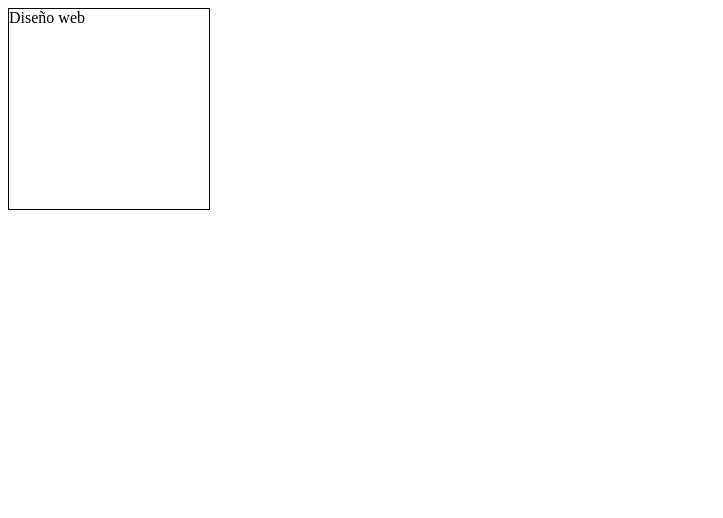
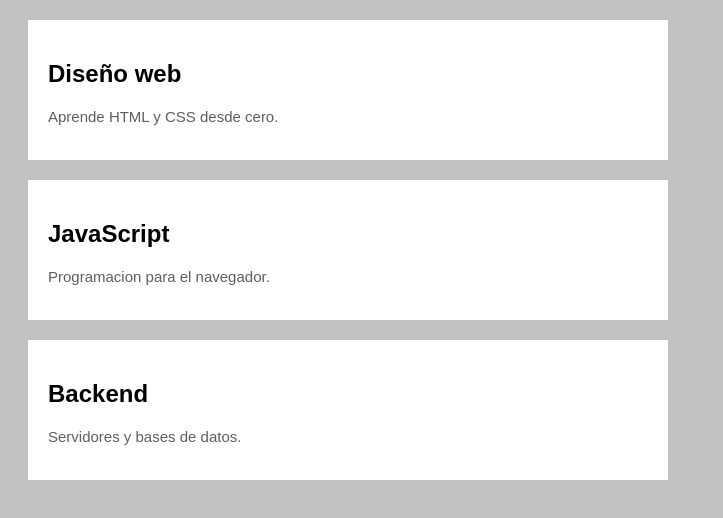
Before and after one commit to ignacioviera09-gif/programacionFullstack-UTU-2026, a plain HTML site: page carpeta5/index2.html in a window 1280 px wide. Shown: the whole page, without its empty margins (0-723 px from the left). Drawn offline with Linux system fonts and the light colour scheme.

Commit message:
Refactor HTML structure and enhance CSS styles for better layout and readability

```diff
--- a/carpeta5/index2.html
+++ b/carpeta5/index2.html
@@ -8,8 +8,23 @@
 
 </head>
 <body>
-    <div>
-        Diseño web
+    <div class="div1">
+    <section>
+        <h2>Diseño web</h2>
+        <p>Aprende HTML y CSS desde cero.</p>
+    </section>
+    </div>
+        <div class="div2">
+    <section>
+        <h2>JavaScript</h2>
+        <p>Programacion para el navegador.</p>
+    </section>
+    </div>
+        <div class="div3">
+    <section>
+        <h2>Backend</h2>
+        <p>Servidores y bases de datos.</p>
+    </section>
     </div>
 </body>
 </html>
--- a/carpeta5/styles2.css
+++ b/carpeta5/styles2.css
@@ -1,6 +1,16 @@
+body{
+    background-color: rgb(194, 194, 194);
+    font-family: Arial, sans-serif;
+}
+
 div{
     background-color: rgb(255, 255, 255);
-    border: 1px solid black;
-    width: 200px;
-    height: 200px;
+    padding: 20px;
+    width: 600px;
+    height: 100px;
+    margin: 20px;
 }
+p{
+    font-size: 15px;
+    color: rgb(94, 94, 94);
+}
```
